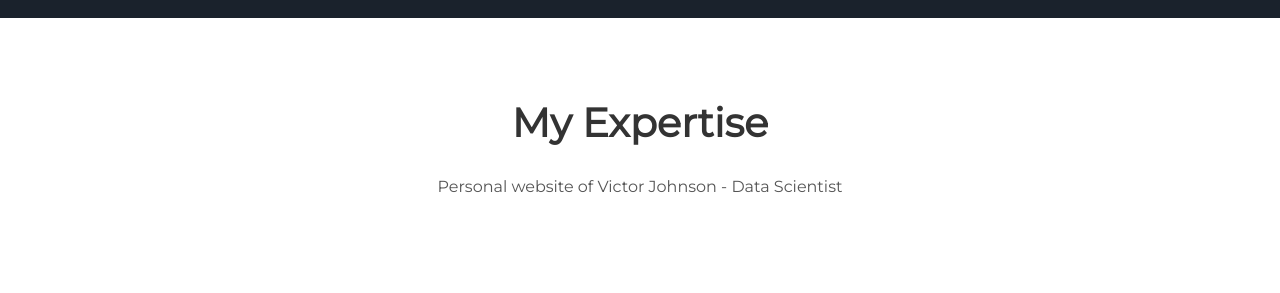
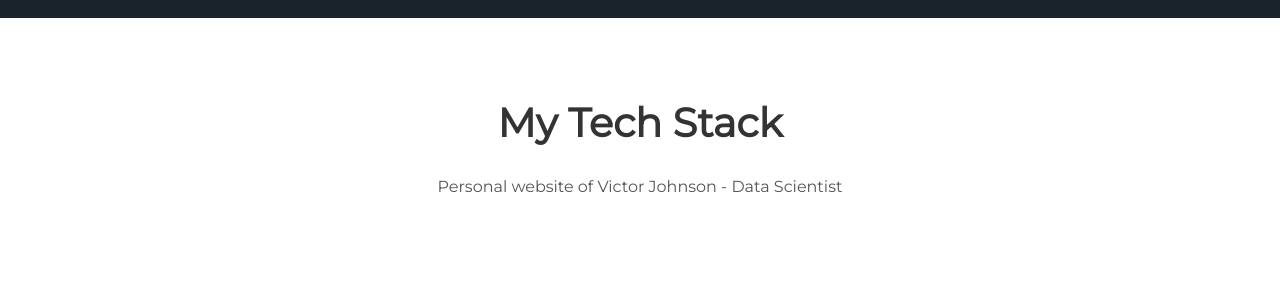
Before and after one commit to victorjohnsonk/victorjohnson.github.io, a Jekyll site: the page built from index.html, in a window 1280 px wide. Shown: the part 882-1175 px from the top of the page. Built offline with Jekyll 4.4.1, drawn with Linux system fonts in a browser that asks for light colours.

Commit message:
Update about.html

```diff
--- a/_includes/about.html
+++ b/_includes/about.html
@@ -1,5 +1,5 @@
  <div class="user-details">
-  <h1> My Expertise </h1>
+  <h1> My Tech Stack </h1>
   <p> {{site.user_description}} </p>
 </div>
   <div class="user">
```
